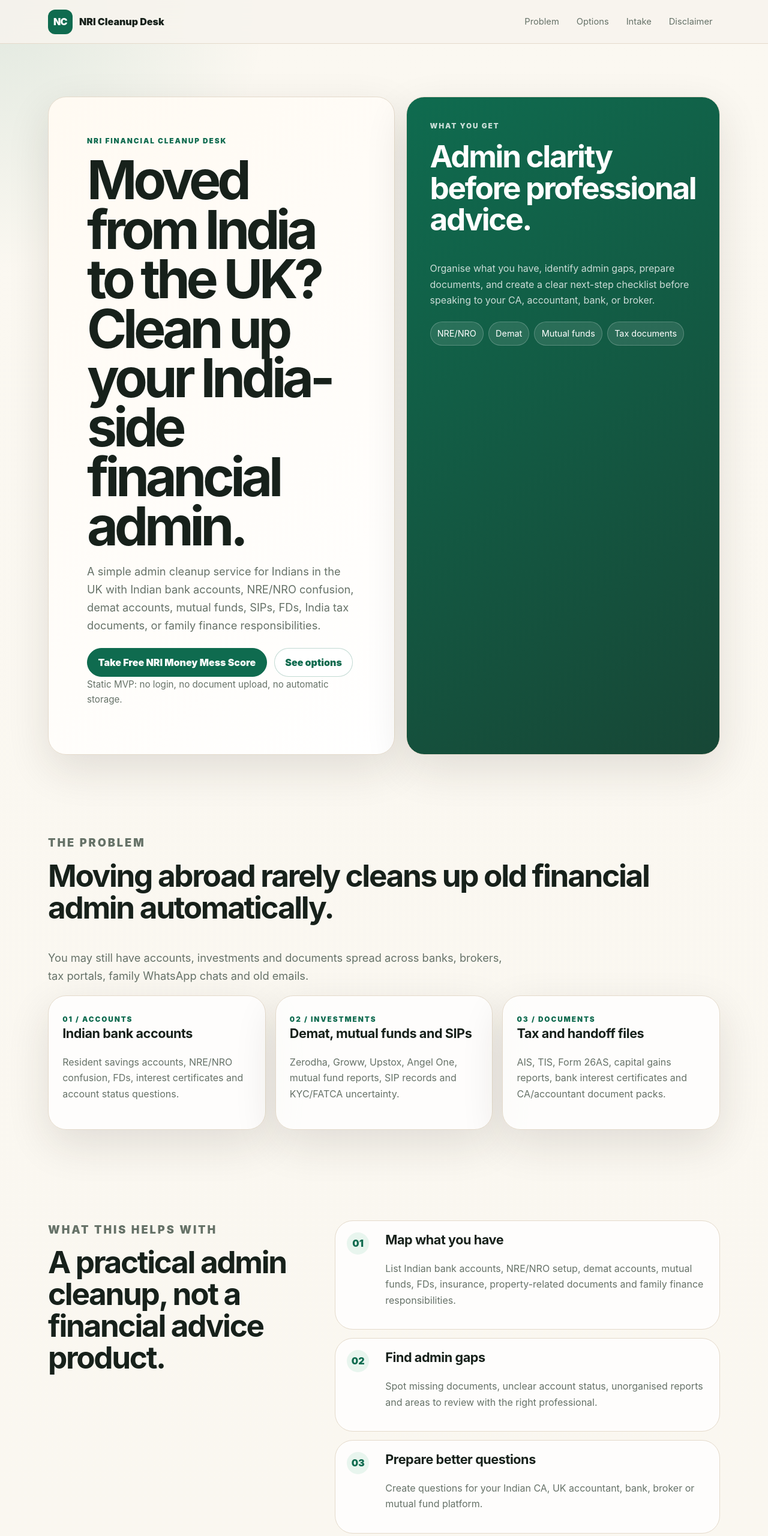
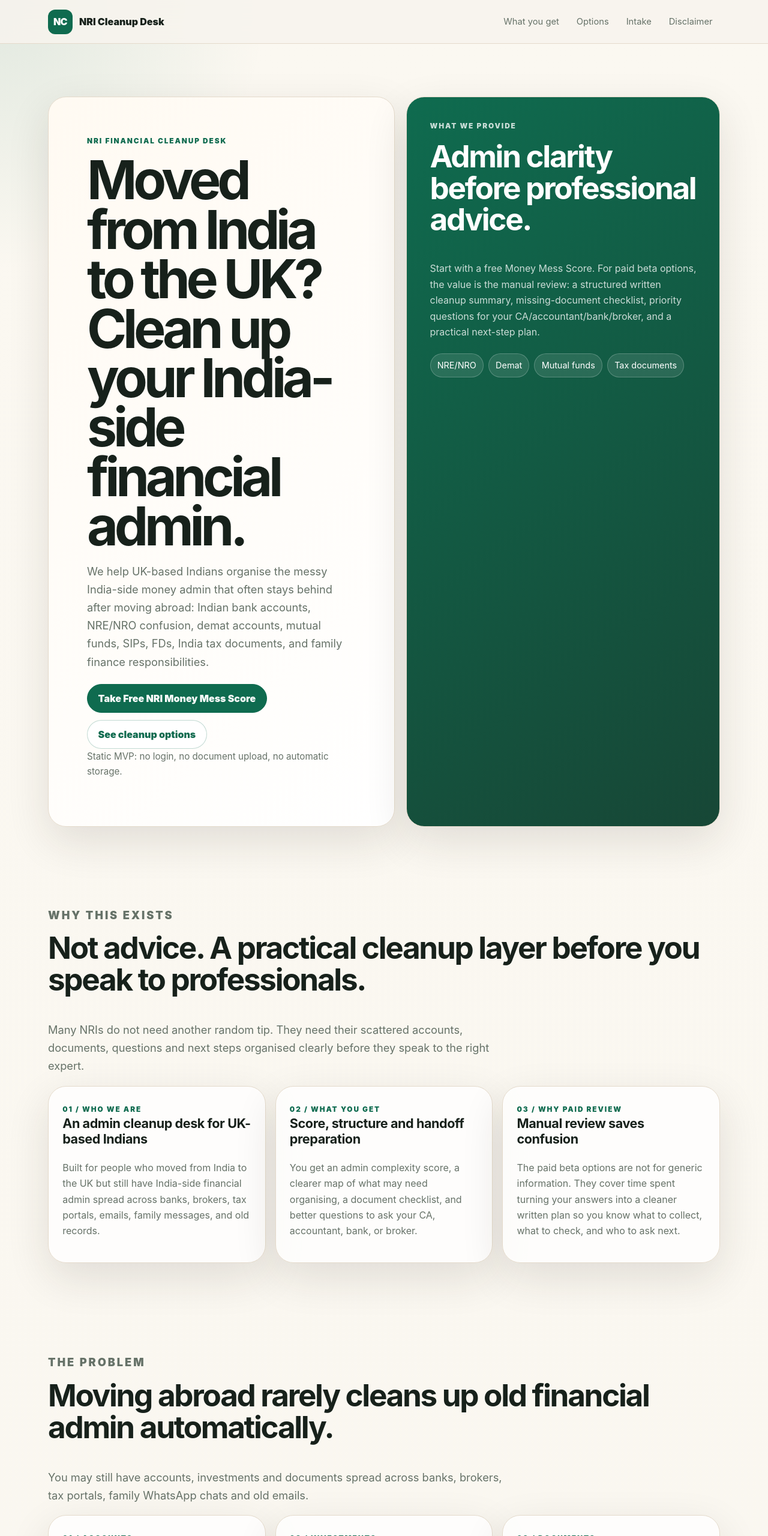
Before and after one commit to blackdoc3/nakshatrapardeshi.com, a plain HTML site: page nri-cleanup/index.html in a window 1280 px wide. Shown: the top 2560 px of the page at 60% size. Drawn offline with Linux system fonts and the light colour scheme.

Commit message:
Add NRI cleanup value copy and score gauge markup

```diff
--- a/nri-cleanup/index.html
+++ b/nri-cleanup/index.html
@@ -23,7 +23,7 @@
         <span class="brand-text">NRI Cleanup Desk</span>
       </a>
       <div class="nav-links">
-        <a href="#problem">Problem</a>
+        <a href="#value">What you get</a>
         <a href="#options">Options</a>
         <a href="#intake">Intake</a>
         <a href="#disclaimer">Disclaimer</a>
@@ -36,18 +36,18 @@
       <div class="hero-copy">
         <p class="eyebrow">NRI Financial Cleanup Desk</p>
         <h1>Moved from India to the UK? Clean up your India-side financial admin.</h1>
-        <p class="hero-lede">A simple admin cleanup service for Indians in the UK with Indian bank accounts, NRE/NRO confusion, demat accounts, mutual funds, SIPs, FDs, India tax documents, or family finance responsibilities.</p>
+        <p class="hero-lede">We help UK-based Indians organise the messy India-side money admin that often stays behind after moving abroad: Indian bank accounts, NRE/NRO confusion, demat accounts, mutual funds, SIPs, FDs, India tax documents, and family finance responsibilities.</p>
         <div class="hero-actions" aria-label="Primary actions">
           <a class="button primary" href="#intake">Take Free NRI Money Mess Score</a>
-          <a class="button secondary" href="#options">See options</a>
+          <a class="button secondary" href="#options">See cleanup options</a>
         </div>
         <p class="small-note">Static MVP: no login, no document upload, no automatic storage.</p>
       </div>
 
       <aside class="status-card" aria-label="Service summary">
-        <p class="status-label">What you get</p>
+        <p class="status-label">What we provide</p>
         <h2>Admin clarity before professional advice.</h2>
-        <p>Organise what you have, identify admin gaps, prepare documents, and create a clear next-step checklist before speaking to your CA, accountant, bank, or broker.</p>
+        <p>Start with a free Money Mess Score. For paid beta options, the value is the manual review: a structured written cleanup summary, missing-document checklist, priority questions for your CA/accountant/bank/broker, and a practical next-step plan.</p>
         <div class="status-tags" aria-label="Tags">
           <span>NRE/NRO</span>
           <span>Demat</span>
@@ -55,6 +55,31 @@
           <span>Tax documents</span>
         </div>
       </aside>
+    </section>
+
+    <section id="value" class="content-section value-section">
+      <div class="section-heading">
+        <p class="eyebrow">Why this exists</p>
+        <h2>Not advice. A practical cleanup layer before you speak to professionals.</h2>
+        <p>Many NRIs do not need another random tip. They need their scattered accounts, documents, questions and next steps organised clearly before they speak to the right expert.</p>
+      </div>
+      <div class="bento-grid value-grid">
+        <article class="tile value-card">
+          <span class="tile-kicker">01 / Who we are</span>
+          <h3>An admin cleanup desk for UK-based Indians</h3>
+          <p>Built for people who moved from India to the UK but still have India-side financial admin spread across banks, brokers, tax portals, emails, family messages, and old records.</p>
+        </article>
+        <article class="tile value-card featured">
+          <span class="tile-kicker">02 / What you get</span>
+          <h3>Score, structure and handoff preparation</h3>
+          <p>You get an admin complexity score, a clearer map of what may need organising, a document checklist, and better questions to ask your CA, accountant, bank, or broker.</p>
+        </article>
+        <article class="tile value-card">
+          <span class="tile-kicker">03 / Why paid review</span>
+          <h3>Manual review saves confusion</h3>
+          <p>The paid beta options are not for generic information. They cover time spent turning your answers into a cleaner written plan so you know what to collect, what to check, and who to ask next.</p>
+        </article>
+      </div>
     </section>
 
     <section id="problem" class="content-section">
@@ -325,7 +350,20 @@
           <section id="result-card" class="result-card" aria-live="polite">
             <p class="eyebrow">Your result</p>
             <h2>NRI Money Mess Score</h2>
-            <div class="score-pill" id="score-value">0/100</div>
+            <div class="score-dashboard">
+              <div class="score-gauge" id="score-gauge" aria-label="NRI Money Mess Score visual gauge">
+                <div class="score-gauge-inner">
+                  <span id="score-value">0</span>
+                  <small>/100</small>
+                </div>
+              </div>
+              <div class="score-legend" aria-label="Score bands">
+                <span><i class="band-low"></i>0–25 Low</span>
+                <span><i class="band-moderate"></i>26–50 Moderate</span>
+                <span><i class="band-high"></i>51–75 High</span>
+                <span><i class="band-very-high"></i>76–100 Very high</span>
+              </div>
+            </div>
             <div class="result-grid">
               <div class="result-stat"><span>Score band</span><strong id="score-band">—</strong></div>
               <div class="result-stat"><span>Recommended product</span><strong id="recommended-product">—</strong></div>
```
